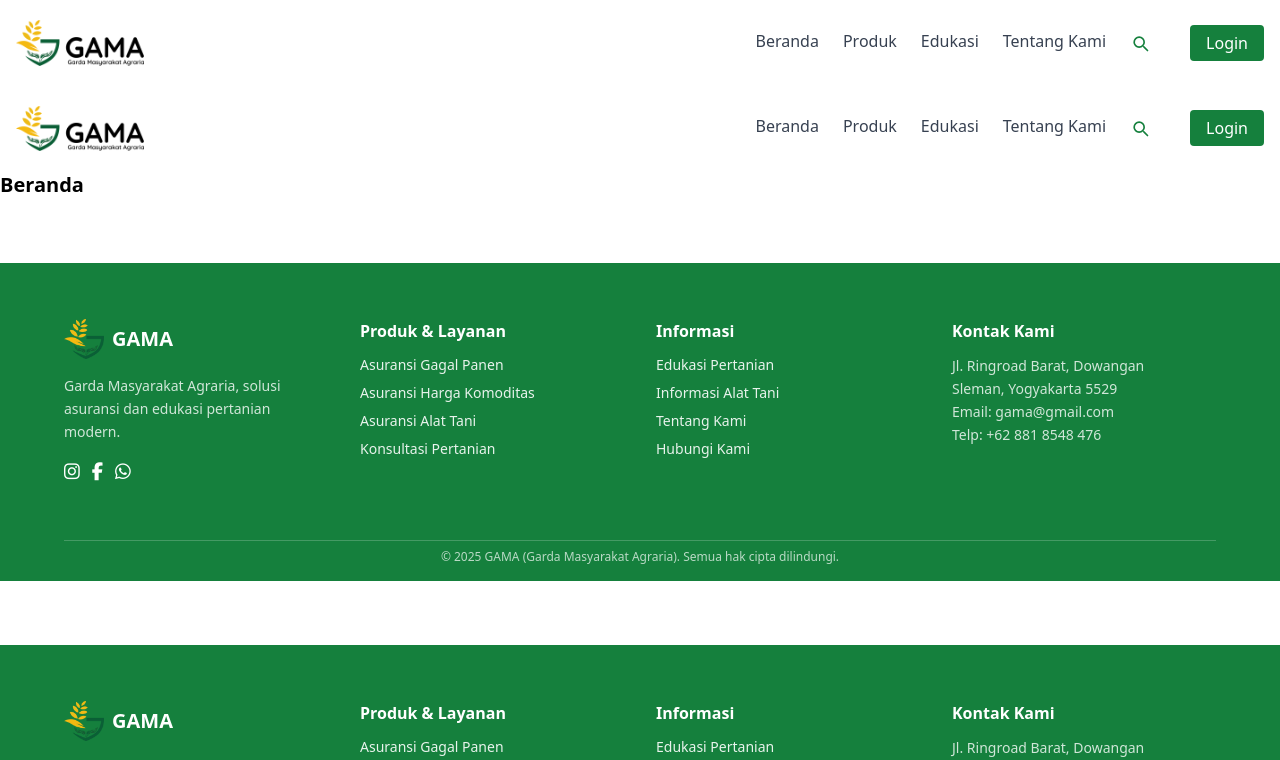
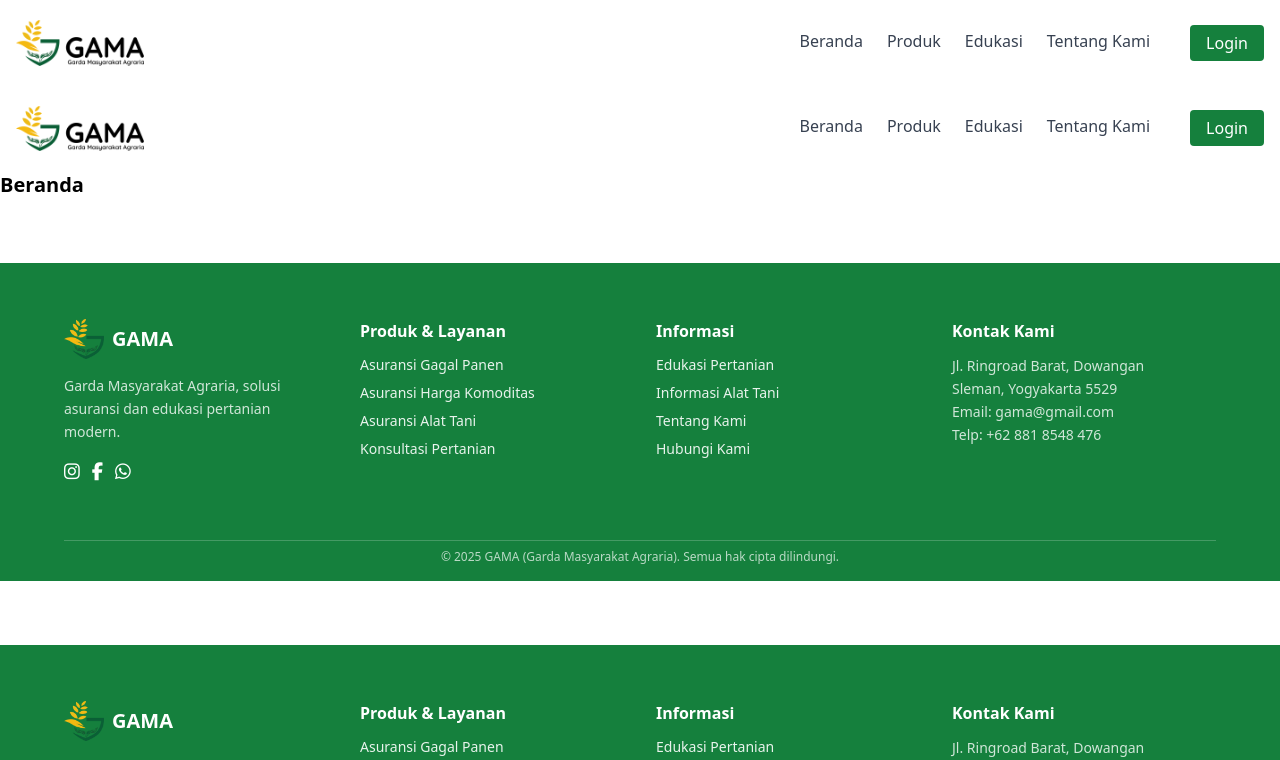
Before and after one commit to ilhamust/gama-project, a Vue app: page /login in a window 1280 px wide. Shown: the top 760 px of the page. Built offline with nearby package versions, Linux system fonts and the light colour scheme.

Commit message:
removeSearchBox

```diff
--- a/src/components/Layout.vue
+++ b/src/components/Layout.vue
@@ -97,29 +97,6 @@ onUnmounted(() => {
               :class="route.path.startsWith('/tentang-kami') ? 'w-full' : 'w-0 group-hover:w-full'"></span>
           </router-link>
 
-          <!-- Desktop/tablet search -->
-          <div class="relative group flex items-center ml-2">
-            <template v-if="!searchOpenDesktop">
-              <button @click="toggleSearchDesktop" class="text-green-700 hover:text-green-800">
-                <svg xmlns="http://www.w3.org/2000/svg" class="w-5 h-5" fill="none" viewBox="0 0 24 24"
-                  stroke="currentColor">
-                  <path stroke-linecap="round" stroke-linejoin="round" stroke-width="2"
-                    d="M21 21l-4.35-4.35M17 11A6 6 0 1111 5a6 6 0 016 6z" />
-                </svg>
-              </button>
-            </template>
-            <template v-else>
-              <div class="flex items-center space-x-2">
-                <input type="text" placeholder="Cari..."
-                  class="bg-transparent border-b border-green-700 text-sm px-2 py-0.5 focus:outline-none w-50" />
-                <button @click="toggleSearchDesktop"
-                  class="text-green-700 text-lg font-bold hover:text-green-800">×</button>
-              </div>
-            </template>
-          </div>
-
-
-
           <router-link to="/login">
             <button class="ml-4 bg-green-700 text-white px-4 py-1.5 rounded hover:bg-green-800 transition">
               Login
@@ -129,24 +106,6 @@ onUnmounted(() => {
 
         <!-- MOBILE INLINE SEARCH + MENU -->
         <div class="lg:hidden flex items-center gap-2 relative">
-          <!-- Search Toggle / Input -->
-          <div class="flex items-center gap-1">
-            <template v-if="!searchOpenMobile">
-              <button @click="toggleSearchMobile" class="text-green-700 hover:text-green-800">
-                <svg xmlns="http://www.w3.org/2000/svg" class="w-5 h-5" fill="none" viewBox="0 0 24 24"
-                  stroke="currentColor">
-                  <path stroke-linecap="round" stroke-linejoin="round" stroke-width="2"
-                    d="M21 21l-4.35-4.35M17 11A6 6 0 1111 5a6 6 0 016 6z" />
-                </svg>
-              </button>
-            </template>
-            <template v-else>
-              <input type="text" placeholder="Cari"
-                class="w-50 bg-transparent border-b border-green-700 text-sm px-2 py-0.5 text-gray-800 placeholder-gray-500 focus:outline-none" />
-              <button @click="toggleSearchMobile"
-                class="text-green-700 text-lg font-bold hover:text-green-800">×</button>
-            </template>
-          </div>
 
           <!-- Hamburger Menu -->
           <button @click="toggleMobileMenu">
@@ -171,8 +130,6 @@ onUnmounted(() => {
             <router-link to="/" class="block hover:text-green-700" @click="closeMenu">Beranda</router-link>
             <router-link to="/produk-asuransi" class="block hover:text-green-700"
               @click="closeMenu">Produk</router-link>
-            <router-link to="/informasi-alat" class="block hover:text-green-700" @click="closeMenu">Alat
-              Tani</router-link>
             <router-link to="/edukasi" class="block hover:text-green-700" @click="closeMenu">Edukasi</router-link>
             <router-link to="/tentang-kami" class="block hover:text-green-700" @click="closeMenu">Tentang
               Kami</router-link>
```
